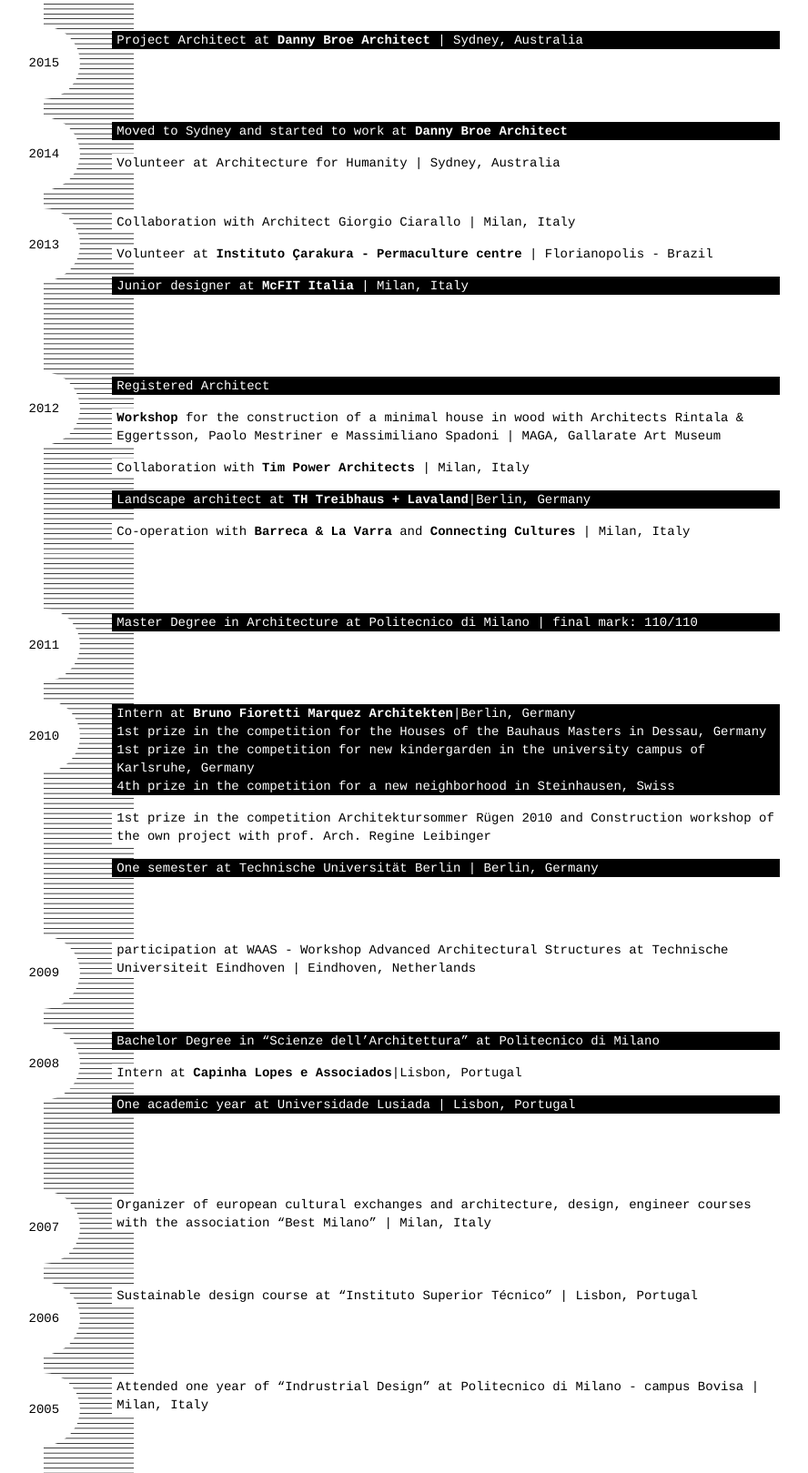
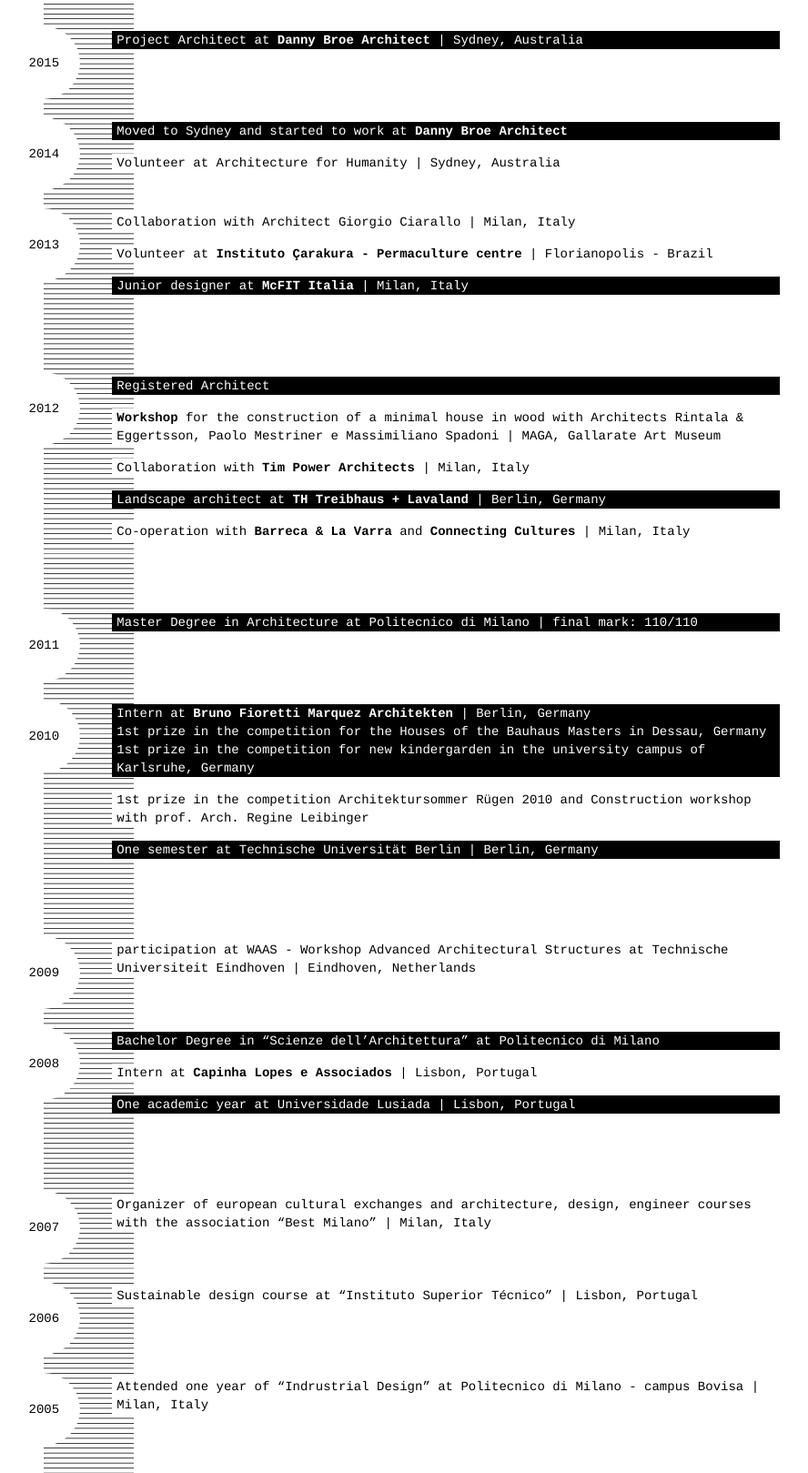
Before and after one commit to fedetaglia/serenavaccari, a Rails app: template app/views/pages/about.html.slim in a window 1280 px wide. Shown: the part 502-2121 px from the top of the page at 91% size, without its empty margins (180-1068 px from the left). Run offline with Rails 7, Linux system fonts and the light colour scheme; the template is opened without the code that fills it, so the values that code supplies are empty; style sheets or scripts are compiled from the project's sources; parts of the project's set-up code (start-up, migrations or seed data) failed here and were passed over; some libraries are stand-ins or nearby versions.

Commit message:
update timeline

```diff
--- a/app/views/pages/_history.html.slim
+++ b/app/views/pages/_history.html.slim
@@ -56,7 +56,7 @@
       | Landscape architect at&nbsp;
       b
         = link_to "TH Treibhaus + Lavaland", 'http://www.treibhausberlin.de', target: '_blank'
-      | |Berlin, Germany
+      | &nbsp;| Berlin, Germany
 
     .description.inverted
       | Co-operation with&nbsp;
@@ -83,14 +83,12 @@
       | Intern at&nbsp;
       b
         = link_to "Bruno Fioretti Marquez Architekten", 'http://www.bfm-architekten.de', target: '_blank'
-      | |Berlin, Germany
+      | &nbsp;| Berlin, Germany
       p 1st prize in the competition for the Houses of the Bauhaus Masters in Dessau, Germany
       p 1st prize in the competition for new kindergarden in the university campus of Karlsruhe, Germany
-      p 4th prize in the competition for a new neighborhood in Steinhausen, Swiss
-
 
     .description.inverted
-      | 1st prize in the competition Architektursommer Rügen 2010 and Construction workshop of the own project with prof. Arch. Regine Leibinger
+      | 1st prize in the competition Architektursommer Rügen 2010 and Construction workshop with prof. Arch. Regine Leibinger
 
     .description
       | One semester at Technische Universität Berlin | Berlin, Germany
@@ -113,7 +111,7 @@
       | Intern at&nbsp;
       b
         = link_to "Capinha Lopes e Associados", 'http://www.capinha-lopes.pt', target: '_blank'
-      | |Lisbon, Portugal
+      | &nbsp;| Lisbon, Portugal
 
     .description
       | One academic year at Universidade Lusiada | Lisbon, Portugal
```
